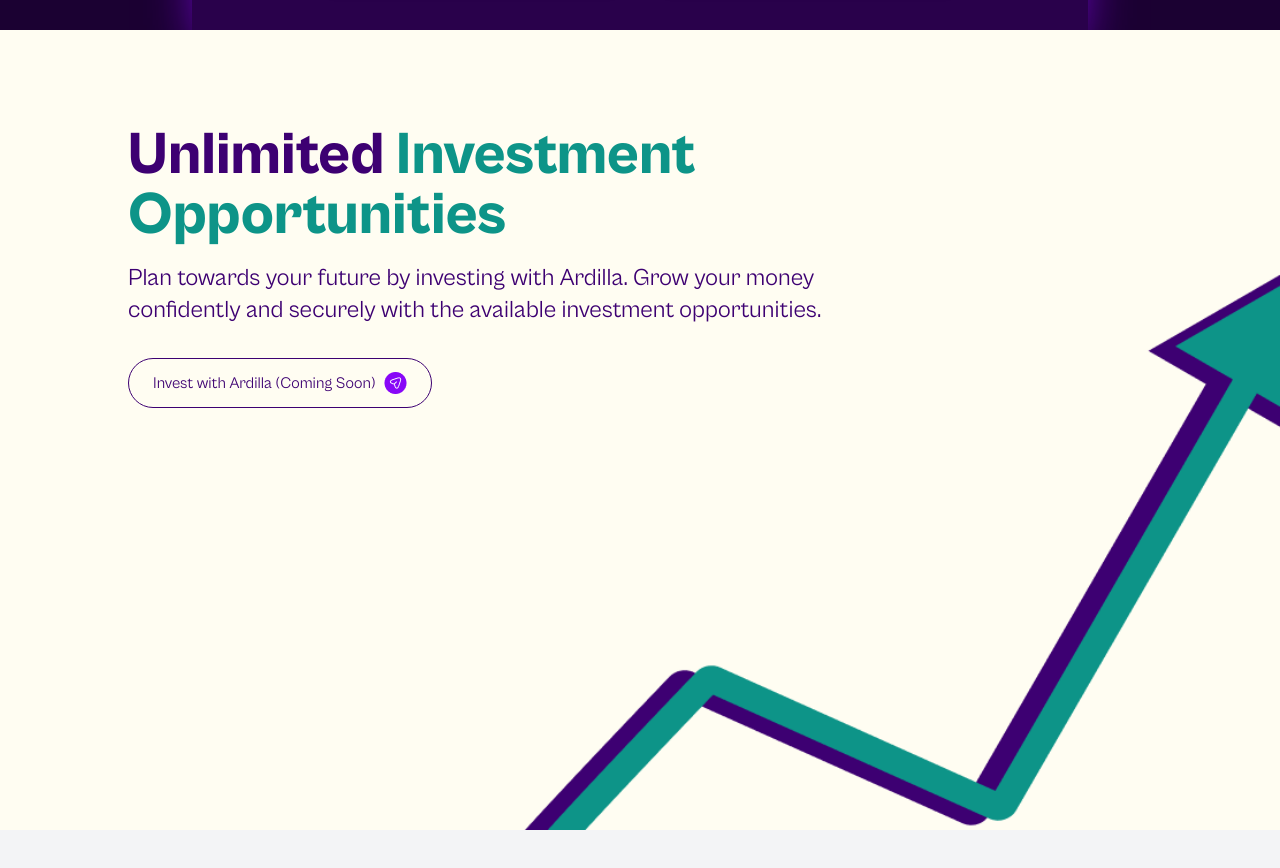
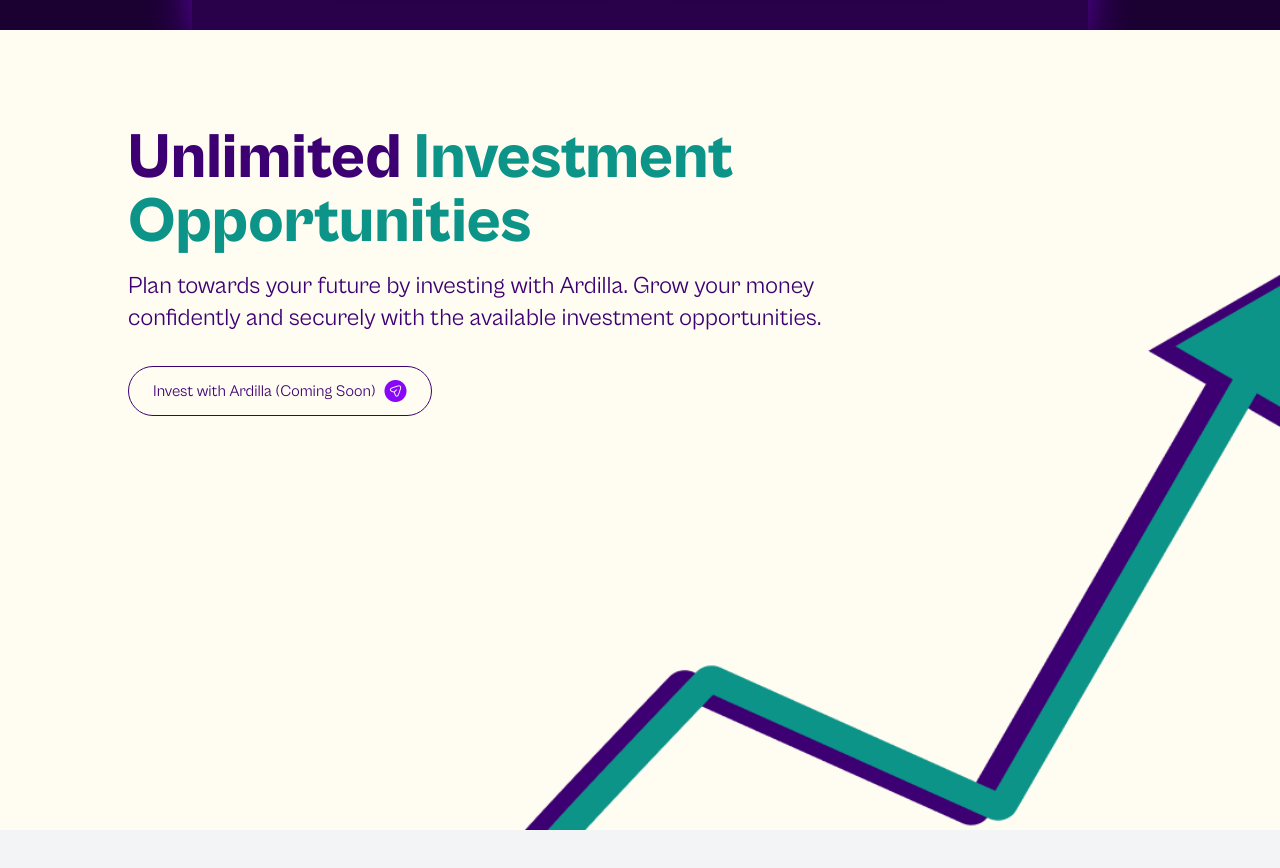
Before and after one commit to chukkydave/ardilla, a React (Vite) app: page / in a window 1280 px wide. Shown: the part 2400-3268 px from the top of the page. Built offline with nearby package versions, Linux system fonts and the light colour scheme.

Commit message:
resize header

```diff
--- a/src/components/Invest/index.jsx
+++ b/src/components/Invest/index.jsx
@@ -6,7 +6,7 @@
     return (
         <section className="relative lg:px-32 md:px-16 px-8 bg-cover bg-center min-h-screen" style={{ backgroundImage: `url(${backgroundImage})` }}>
             <div className="max-w-6xl mx-auto pt-24 text-center lg:text-left">
-                <h1 className="text-3xl md:text-4xl lg:text-6xl font-extrabold text-[#3D0072] leading-tight">
+                <h1 className="text-4xl md:text-5xl lg:text-[4rem] font-extrabold text-[#3D0072] leading-tight">
                     Unlimited <span className="text-[#0D9488]">Investment</span> <br /> <span className="text-[#0D9488]">Opportunities</span>
                 </h1>
                 <p className="text-lg md:text-xl lg:text-2xl text-[#3D0072] mt-4 leading-thin">
```
